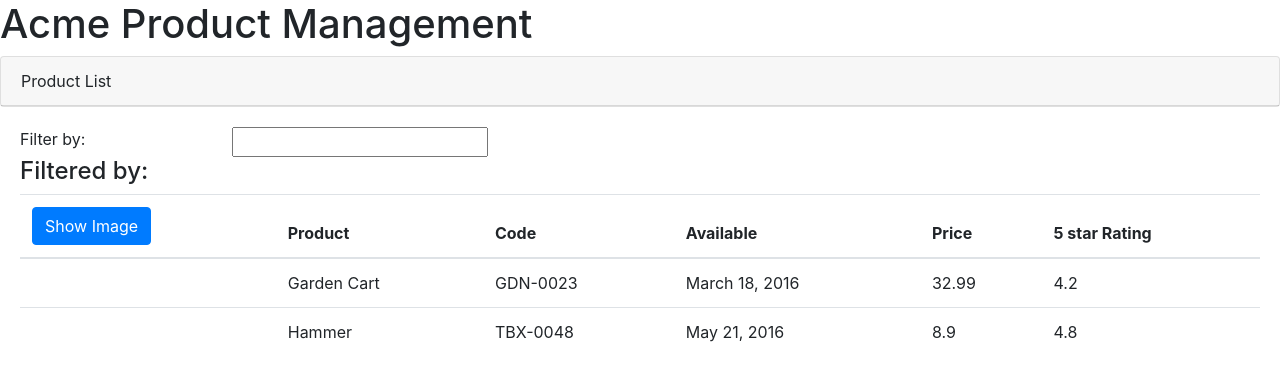
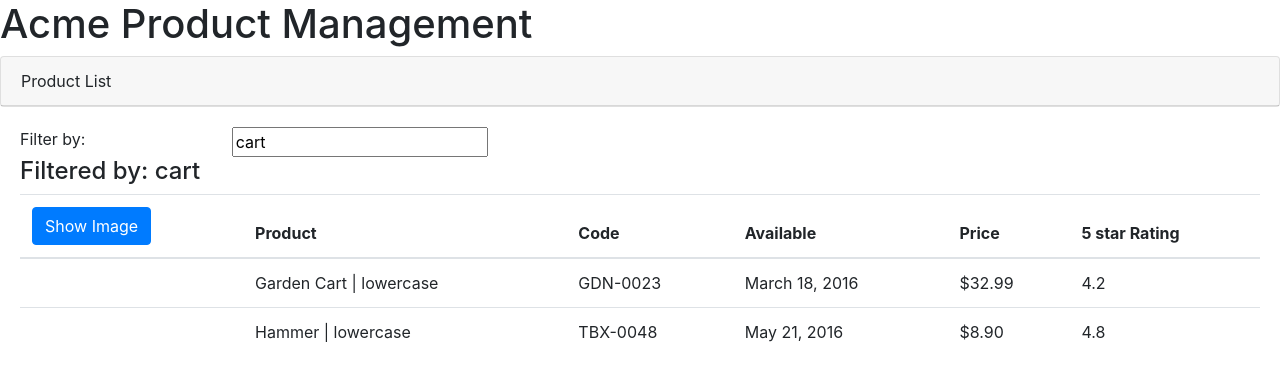
Before and after one commit to Gnwin/ACMEtools, an Angular app: page / in a window 1280 px wide. Shown: the top 380 px of the page. Built offline with nearby package versions, Linux system fonts and the light colour scheme.

Commit message:
made button functional and added currency sign

```diff
--- a/src/app/app.module.ts
+++ b/src/app/app.module.ts
@@ -1,5 +1,6 @@
 import { BrowserModule } from '@angular/platform-browser';
 import { NgModule } from '@angular/core';
+import { FormsModule } from '@angular/forms';
 
 import { AppRoutingModule } from './app-routing.module';
 import { AppComponent } from './app.component';
@@ -12,7 +13,8 @@
   ],
   imports: [
     BrowserModule,
-    AppRoutingModule
+    AppRoutingModule,
+    FormsModule
   ],
   providers: [],
   bootstrap: [AppComponent]
--- a/src/app/products/product-list.component.html
+++ b/src/app/products/product-list.component.html
@@ -7,12 +7,13 @@
   <div class="row">
     <div class="col-md-2">Filter by: </div>
     <div class="col-md-4">
-      <input type="text" name="" id=""/>
+      <input type="text" name="" id=""
+      [(ngModel)]='listFilter'/>
     </div>
   </div>
   <div class="row">
     <div class="col-md-6">
-      <h4>Filtered by: </h4>
+      <h4>Filtered by: {{listFilter}}</h4>
     </div>
   </div>
   <div class="table-responsive" *ngIf='products && products.length'>
@@ -20,8 +21,8 @@
       <thead>
         <tr>
           <th>
-            <button class="btn btn-primary">
-              Show Image
+            <button class="btn btn-primary" (click)= 'toggleImage()'>
+              {{showImage ? 'Hide' : 'Show'}} Image
             </button>
           </th>
           <th>Product</th>
@@ -33,11 +34,18 @@
       </thead>
       <tbody>
         <tr *ngFor='let product of products'>
-          <td></td>
-          <td>{{product.productName}}</td>
+          <td>
+            <img *ngIf= 'showImage'
+            [src]='product.imageUrl'
+            [title]='product.productName'
+            [style.width.px]= 'imageWidth'
+            [style.margin.px]= 'imageMargin'
+            >
+          </td>
+          <td>{{product.productName}} | lowercase</td>
           <td>{{product.productCode}}</td>
           <td>{{product.releaseDate}}</td>
-          <td>{{product.price}}</td>
+          <td>{{product.price | currency:'USD':'symbol':'1.2-2'}}</td>
           <td>{{product.starRating}}</td>
         </tr>
       </tbody>
--- a/src/app/products/product-list.component.ts
+++ b/src/app/products/product-list.component.ts
@@ -7,6 +7,10 @@
 
 export class ProductListComponent {
   pageTitle: string = 'Product List';
+  imageWidth: number = 50;
+  imageMargin: number = 2;
+  showImage: boolean = false;
+  listFilter: string = 'cart';
   products: any[] = [
     {
       "productId" : 2,
@@ -29,4 +33,8 @@
       "imageURL": "https://openclipart.org/image/300px/svg"
     }
   ];
+
+  toggleImage(): void {
+    this.showImage = !this.showImage;
+  }
 }
```
